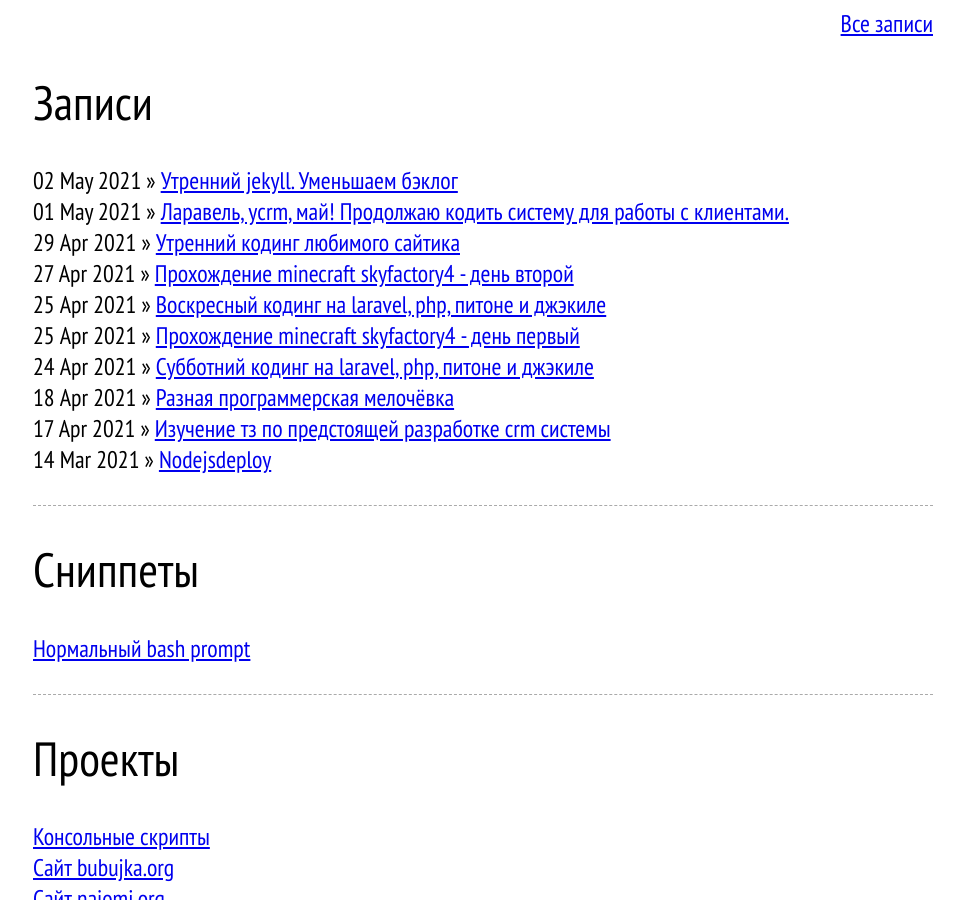
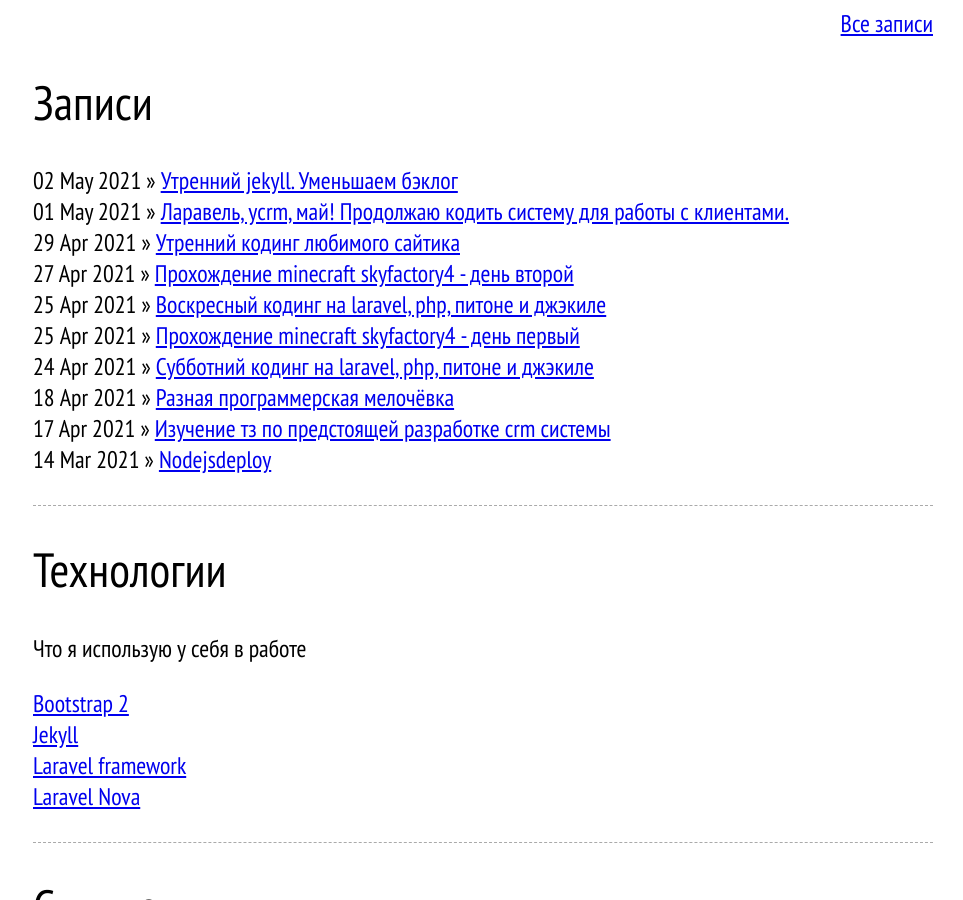
Before and after one commit to Bubujka/bubujka.org, a Jekyll site: the page built from index.html, in a window 1280 px wide and 900 px high. Shown: the whole window, without its empty margins (157-1120 px from the left). Built offline with Jekyll 4.4.1, drawn with Linux system fonts in a browser that asks for light colours; nearby versions of some CDN libraries.

Commit message:
Заглушки под технологии

```diff
--- a/_config.yml
+++ b/_config.yml
@@ -15,6 +15,8 @@ collections:
     output: true
   prj:
     output: true
+  tech:
+    output: true
 
 defaults:
   - scope:
@@ -25,6 +27,12 @@ defaults:
       comments: true
   - scope:
       path: ""
+      type: "tech"
+    values:
+      layout: "default"
+      comments: true
+  - scope:
+      path: ""
       type: "snippet"
     values:
       layout: "snippet"
--- a/_layouts/post.html
+++ b/_layouts/post.html
@@ -4,6 +4,7 @@ layout: default
 <div id="post" class='post'>
   <h1>{{ page.title }}</h1>
   {% include tags.html obj=page %}
+  {% include tech.html obj=page %}
   <div class='hr'></div>
 
   {% if page.summary %}
--- a/_posts/2021-05-01-stream.md
+++ b/_posts/2021-05-01-stream.md
@@ -10,6 +10,7 @@ videos:
   - o4YGAqiD3wQ
   - Jof3fxmIr5I
   - NSlt9e3rFPE
+tech: [laravel, nova, bootstrap2]
 ---
 
 Я сумел donationalert! [https://www.donationalerts.com/r/i_eto_tozhe_ja](https://www.donationalerts.com/r/i_eto_tozhe_ja)
--- a/_posts/2021-05-02-stream-bubujka.org.md
+++ b/_posts/2021-05-02-stream-bubujka.org.md
@@ -5,4 +5,6 @@ category: stream
 project: bubujka.org
 videos:
   - npuPsRf7tg0
+  - FwfsjRF5R8Q
+tech: [jekyll]
 ---
--- /dev/null
+++ b/_tech/bootstrap2.html
@@ -0,0 +1,3 @@
+---
+title: Bootstrap 2
+---
--- /dev/null
+++ b/_tech/jekyll.html
@@ -0,0 +1,3 @@
+---
+title: Jekyll
+---
--- /dev/null
+++ b/_tech/laravel.html
@@ -0,0 +1,3 @@
+---
+title: Laravel framework
+---
--- /dev/null
+++ b/_tech/nova.html
@@ -0,0 +1,3 @@
+---
+title: Laravel Nova
+---
--- a/index.html
+++ b/index.html
@@ -10,6 +10,13 @@ title: Алексей Камынин
 
   <div class="hr"></div>
 
+  <h1>Технологии</h1>
+  <p>Что я использую у себя в работе</p>
+  {% for s in site.tech %}
+    <a href="{{ s.url }}">{{ s.title }}</a><br>
+  {% endfor %}
+
+  <div class="hr"></div>
   <h1>Сниппеты</h1>
   {% for s in site.snippet %}
     <a href="{{ s.url }}">{{ s.title }}</a><br>
```
Also changed, not shown: _includes/tech.html (added, +9 -0 lines), _prj/bubujka.org.md (+4 -0 lines).
